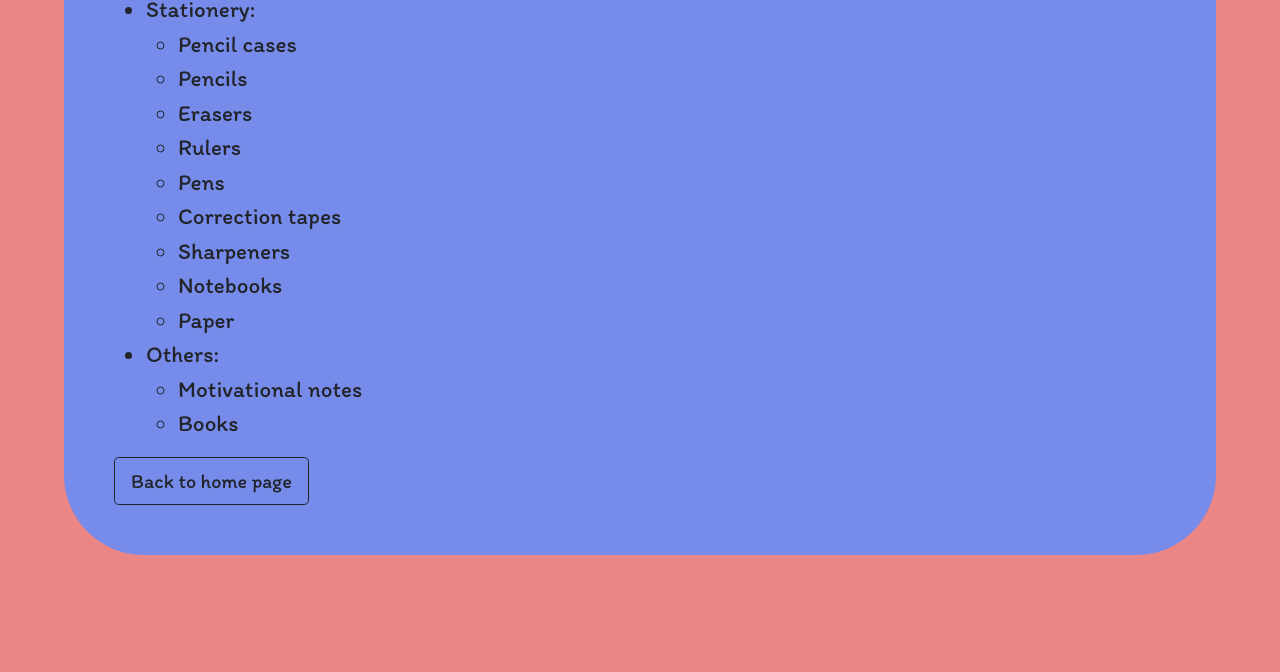
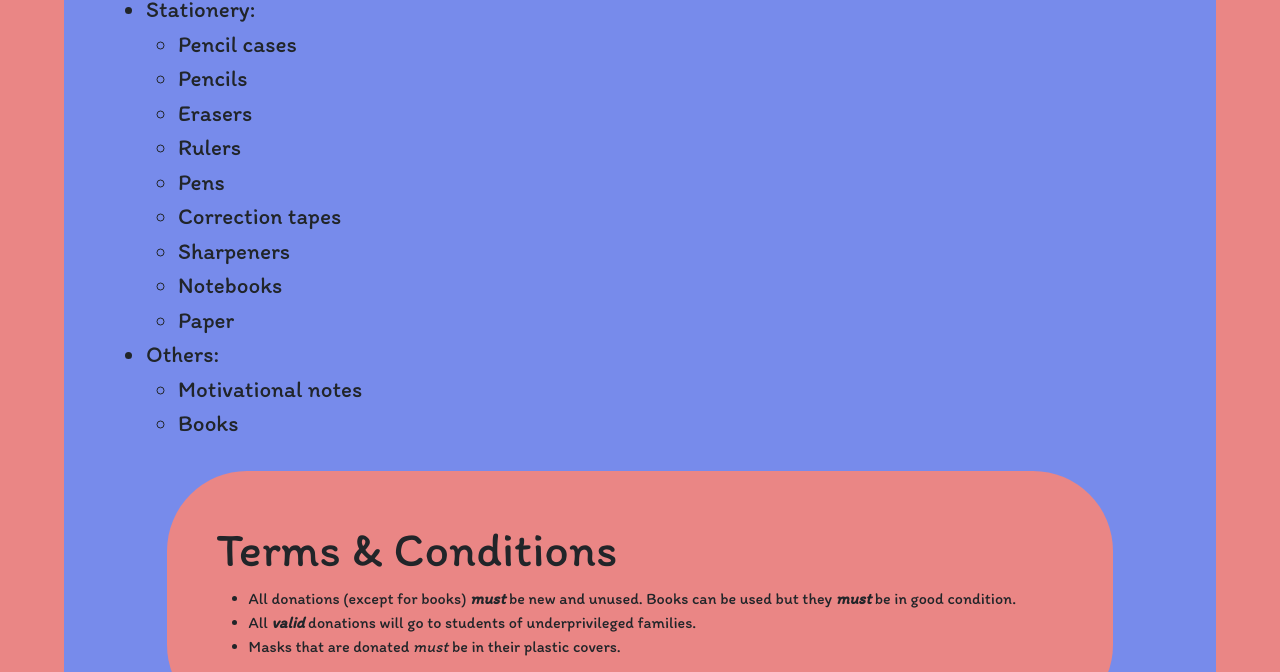
Before and after one commit to 1Dvia/donation, a plain HTML site: page stationery.html in a window 1280 px wide. Shown: the part 277-949 px from the top of the page. Before the commit the page ends 862 px from the top, so only its background shows below. Drawn offline with nearby package versions, Linux system fonts and the light colour scheme.

Commit message:
Update stationery.html

```diff
--- a/stationery.html
+++ b/stationery.html
@@ -41,16 +41,14 @@
         </ul>
       </li>
     </ul>
-<!--
     <div class="tncs">
       <h1 class="display-5">Terms & Conditions</h1>
       <ul class="tnclist">
-        <li>All donations <strong><em>must</em></strong> be new and unused.</li>
+        <li>All donations (except for books) <strong><em>must</em></strong> be new and unused. Books can be used but they <strong><em>must</em></strong> be in good condition.</li>
         <li>All <strong><em>valid</em></strong> donations will go to students of underprivileged families.</li>
-        <li>Masks that are donated <em>must</em> be in their plastic covers or it will be rejected.</li>
+        <li>Masks that are donated <em>must</em> be in their plastic covers.</li>
       </ul>
     </div>
--->
     <a class="btn btn-outline-dark btn-lg" href="index.html" role="button">Back to home page</a>
   </div>
 </body>
```
